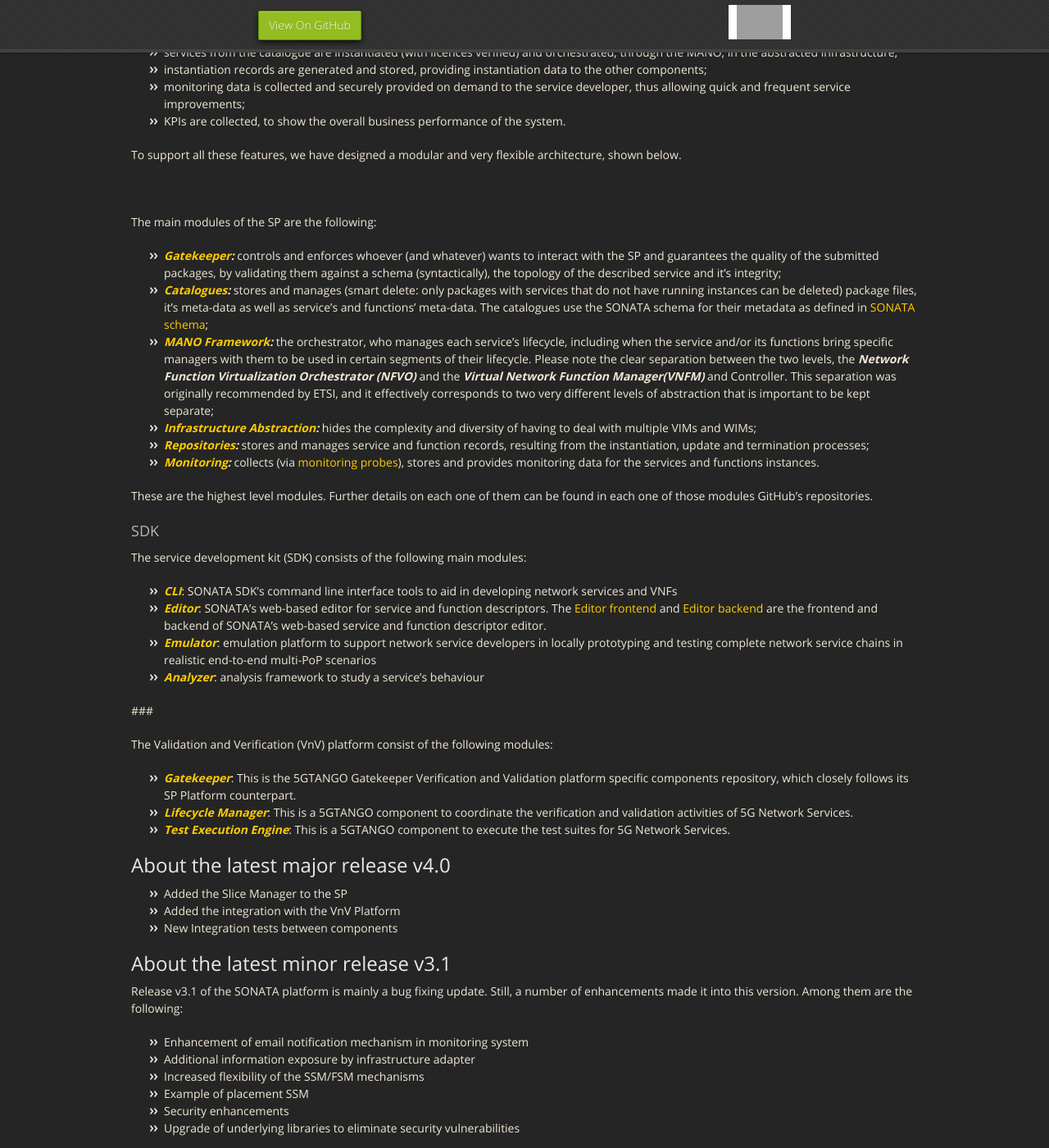
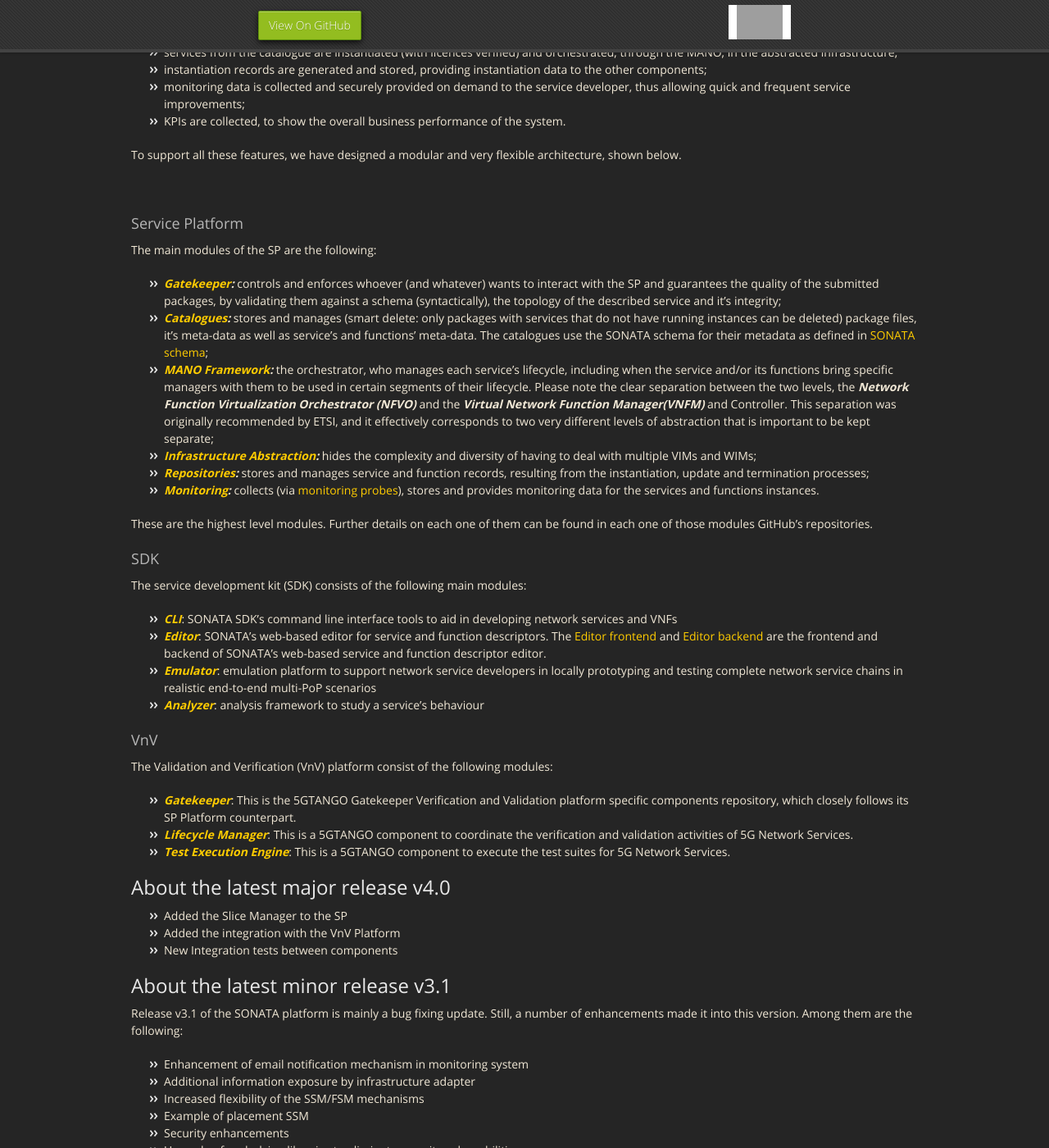
Before and after one commit to sonata-nfv/sonata-nfv.github.io, a Jekyll site: the page built from index.md, in a window 1280 px wide and 1400 px high, scrolled down 2566 px. Shown: the whole window at 82% size. Built offline with Jekyll 4.4.1, drawn with Linux system fonts in a browser that asks for light colours; nearby versions of some CDN libraries; grey boxes are pictures that could not be loaded.

Commit message:
update index

```diff
--- a/index.md
+++ b/index.md
@@ -63,6 +63,9 @@ To support all these features, we have designed a modular and very flexible arch
 
 ![](http://sonata-nfv.github.io/son-tutorials/figures/Implementation_architecture.png)
 
+
+### Service Platform
+
 The main modules of the SP are the following:
 
 * ***[Gatekeeper](https://github.com/sonata-nfv/son-gkeeper):*** controls and enforces whoever (and whatever) wants to interact with the SP and guarantees the quality of the submitted packages, by validating them against a schema (syntactically), the topology of the described service and it's integrity;
@@ -83,7 +86,7 @@ The service development kit (SDK) consists of the following main modules:
 * ***[Emulator](https://github.com/sonata-nfv/son-emu)***: emulation platform to support network service developers in locally prototyping and testing complete network service chains in realistic end-to-end multi-PoP scenarios
 * ***[Analyzer](https://github.com/sonata-nfv/son-analyze)***: analysis framework to study a service's behaviour
 
-###
+### VnV
 
 The Validation and Verification (VnV) platform consist of the following modules:
 
```
